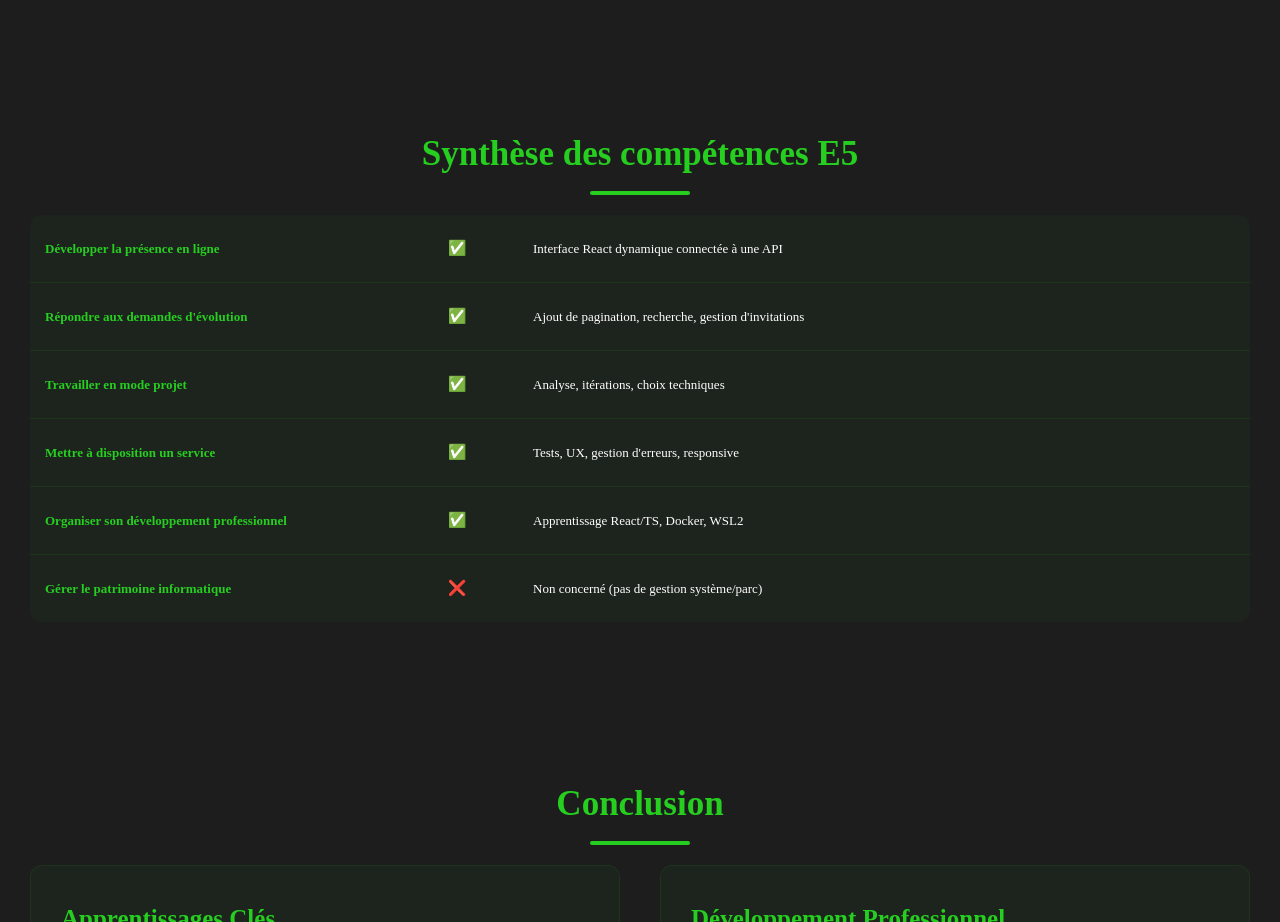
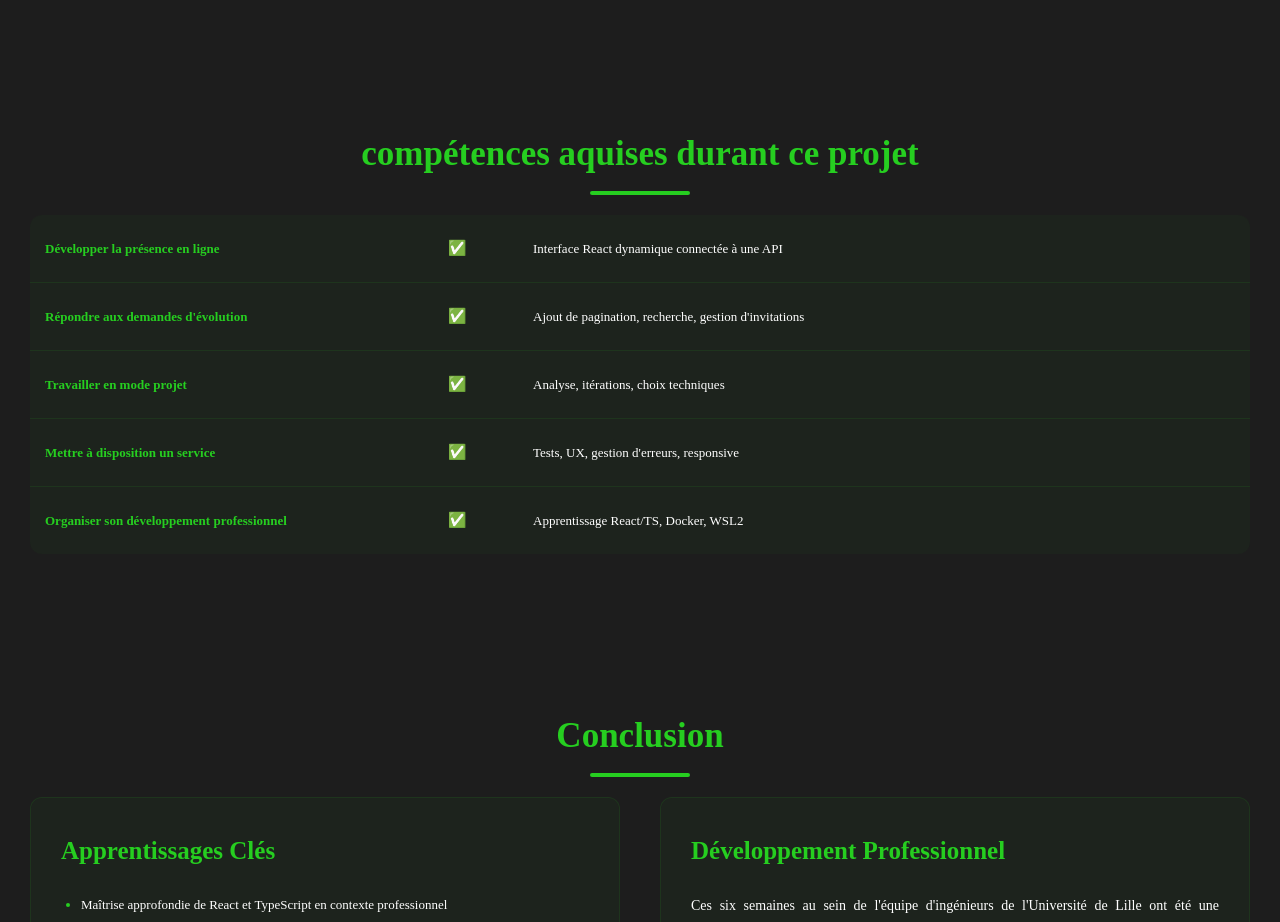
Before and after one commit to benjamin-Dassonville/portfolio, a React (Create React App) app: page /stage in a window 1280 px wide. Shown: the part 2540-3462 px from the top of the page. Built offline with nearby package versions, Linux system fonts and the light colour scheme.

Commit message:
update : les competence du 1er stage

```diff
--- a/src/containers/portfolio/projet/Stage_1er_Annee/index.jsx
+++ b/src/containers/portfolio/projet/Stage_1er_Annee/index.jsx
@@ -156,7 +156,7 @@ const Stage1erAnnee = () => {
       </section>
 
       <section id="competences">
-        <h2>Synthèse des compétences E5</h2>
+        <h2>compétences aquises durant ce projet</h2>
         <table className="competences-table">
           <tbody>
             <tr>
@@ -183,11 +183,6 @@ const Stage1erAnnee = () => {
               <td>Organiser son développement professionnel</td>
               <td>✅</td>
               <td>Apprentissage React/TS, Docker, WSL2</td>
-            </tr>
-            <tr>
-              <td>Gérer le patrimoine informatique</td>
-              <td>❌</td>
-              <td>Non concerné (pas de gestion système/parc)</td>
             </tr>
           </tbody>
         </table>
```
